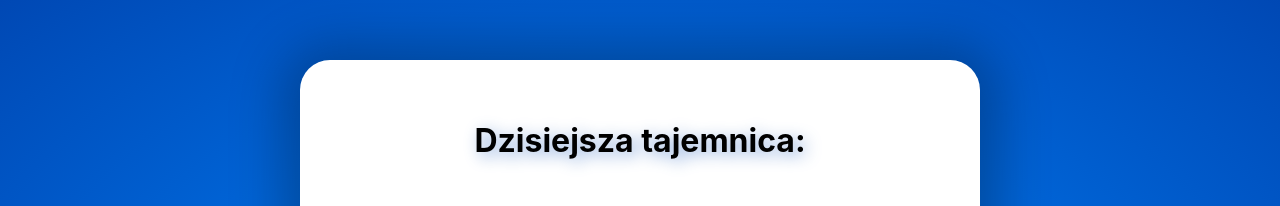
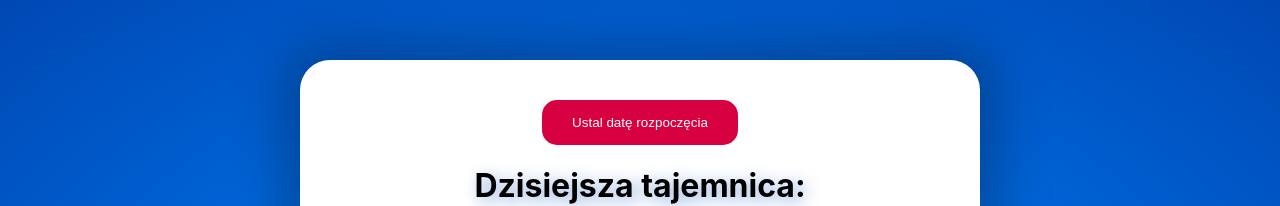
Before and after one commit to Rehaeel/rosary-mysteries, a React (Create React App) app: page / in a window 1280 px wide. Shown: the top 206 px of the page. Built offline with nearby package versions, Linux system fonts and the light colour scheme; no server answers.

Commit message:
ending for today

```diff
--- a/public/index.html
+++ b/public/index.html
@@ -3,7 +3,7 @@
 
 <head>
   <meta charset="utf-8" />
-  <link rel="icon" href="rose.svg" />
+  <link rel="icon" href="%PUBLIC_URL%/rose.svg" />
   <meta name="viewport" content="width=device-width, initial-scale=1" />
   <meta name="theme-color" content="#D70040" />
   <meta name="description" content="Strona, która określa na której tajemnicy różańca dzisiaj jesteśmy" />
--- a/src/App.js
+++ b/src/App.js
@@ -4,7 +4,7 @@ import MainRenderer from './component/main-renderer/main-renderer.js';
 export default function App() {
   return (
     <div className="App">
-      <MainRenderer  />
+      <MainRenderer />
     </div>
   );
 }
--- a/src/component/mysteries-view/calculates.js
+++ b/src/component/mysteries-view/calculates.js
@@ -1,7 +1,32 @@
-let startDay = Math.floor(Date.now() / 86400000);
-let daySpent = Math.floor(Date.now() / 86400000) % startDay;
+import axios from "axios";
+import React from "react";
 
+// let startDay = Math.floor(Date.now() / 86400000);
+// let daySpent = Math.floor(Date.now() / 86400000) % startDay;
 
 export function returnMystery() {
-    console.log(daySpent);
+    console.log(new Date);
 }
+
+export class StartingDay extends React.Component {
+    constructor(props) {
+        super(props);
+        this.state = {
+            buttonVisibility: true,
+            start: '2021.09.01'
+        }
+        this.PUTStartingDay = this.PUTStartingDay.bind(this);
+    }
+
+    async PUTStartingDay() {
+        let today = new Date;
+        await axios.put(process.env.REACT_APP_DB_URL + '/startingday', `UPDATE startingDay SET startingDay = ${today} WHERE id = 1`);
+        this.setState({ buttonVisibility: false });
+    }
+
+    render() {
+        return (
+            <button onClick={this.PUTStartingDay} style={{ display: this.state.buttonVisibility ? 'block' : 'none' }}>Ustal datę rozpoczęcia</button>
+        )
+    }
+}
--- a/src/component/mysteries-view/mysteries-view.css
+++ b/src/component/mysteries-view/mysteries-view.css
@@ -20,7 +20,23 @@
 
 }
 
-.mysteries-view>div {
+.mysteries-view>div:last-of-type {
     align-self: start;
-    margin-top: 50px;
 }
+
+.mysteries-view>button {
+    border: 0;
+    padding: 15px 30px;
+    border-radius: 15px;
+    font-size: 0.84em;
+    background-color: #D70040;
+    color: #fff;
+    transition: all .5s ease
+}
+
+.mysteries-view>button:hover {
+    box-shadow: 3px 3px 8px rgba(0,0,0,0.25);
+}
+.mysteries-view>button:active {
+    box-shadow: inset 0 0 10px rgba(0,0,0,0.5);
+}
--- a/src/component/mysteries-view/mysteries-view.js
+++ b/src/component/mysteries-view/mysteries-view.js
@@ -1,7 +1,7 @@
 import axios from 'axios';
 import React from 'react'
 import './mysteries-view.css';
-import { returnMystery } from './calculates.js';
+import { returnMystery, StartingDay } from './calculates.js';
 
 const endpoint = process.env.REACT_APP_DB_URL;
 
@@ -67,6 +67,7 @@ export default class MysteriesView extends React.Component {
     render() {
         return (
             <div className="mysteries-view" >
+                <StartingDay />
                 <h1>Dzisiejsza tajemnica:</h1>
                 <div>
                     {/* <h3>{this.returnedMystery}</h3> */}
```
Also changed, not shown: public/rose.svg (added).
